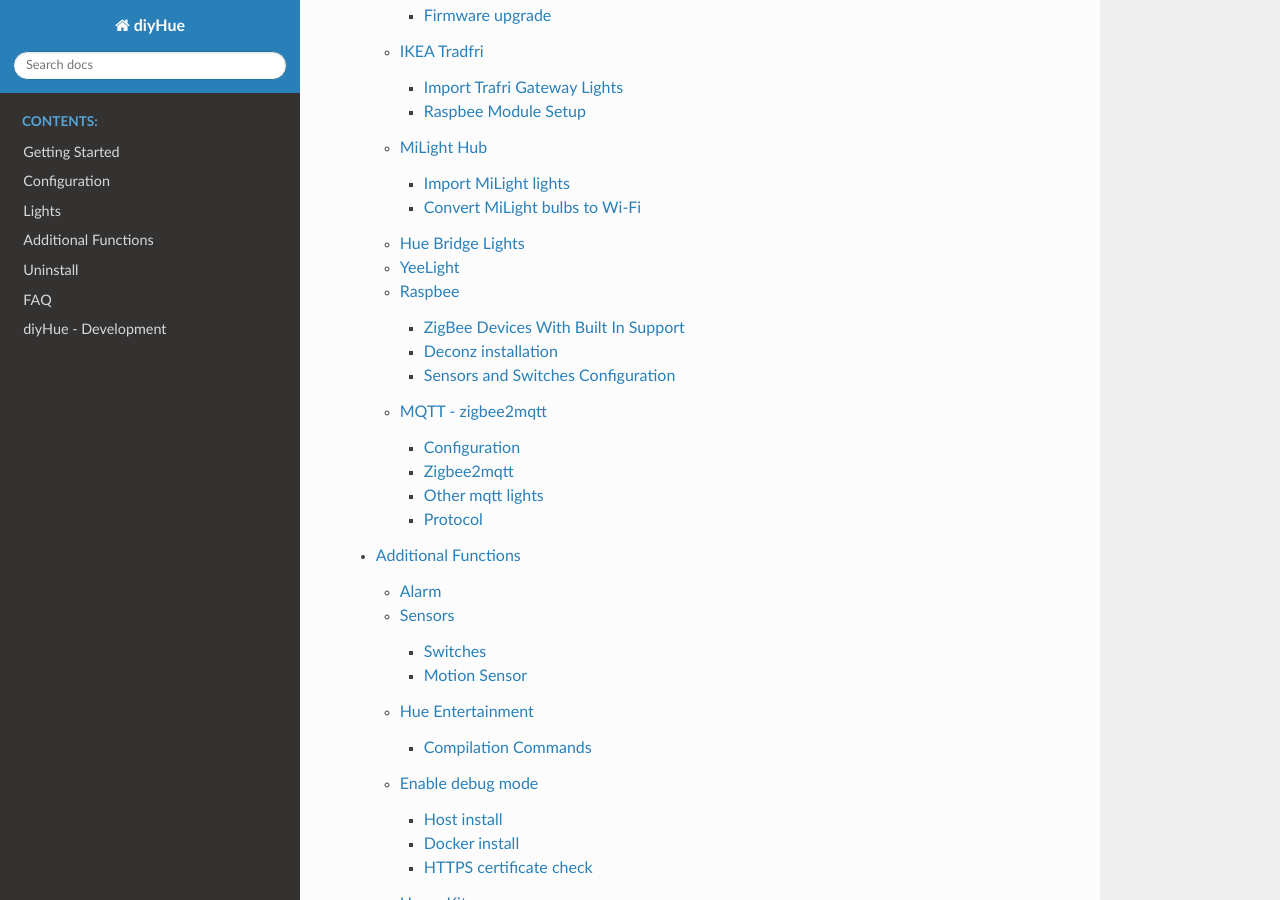
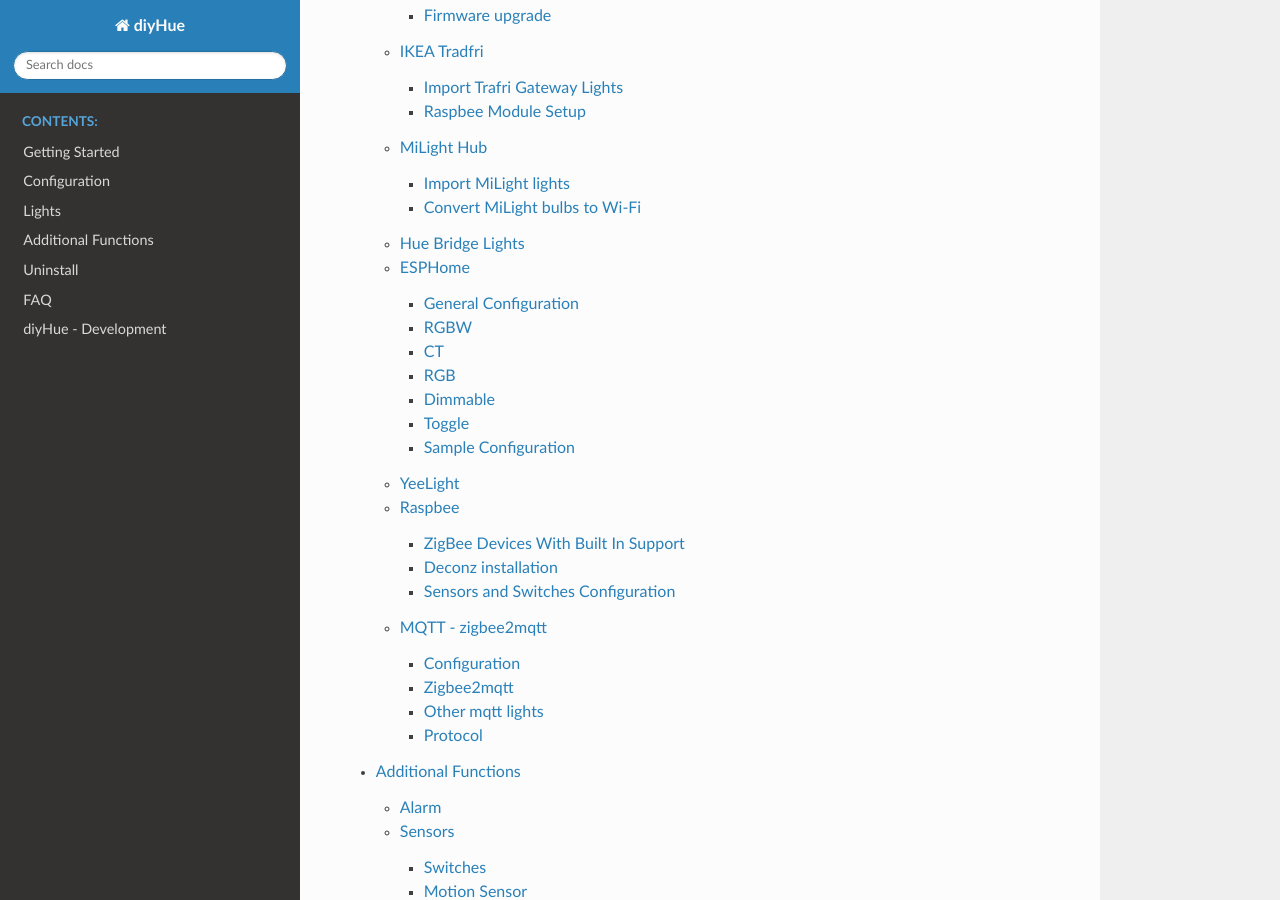
Before and after one commit to diyhue/ReadTheDocs, a Sphinx documentation site: the page built from source/index.rst, in a window 1280 px wide and 900 px high, scrolled down 768 px. Built offline with Sphinx 7.4.7 and the Read the Docs theme 2.0.0, drawn with Linux system fonts in a browser that asks for light colours; some of the changed lines change nothing that is shown.

Commit message:
ESPHome Documentation
Probably should have been here from the start

```diff
--- /dev/null
+++ b/source/lights/esphome.rst
@@ -0,0 +1,181 @@
+ESPHome
+========
+
+ESPHome currently only works with a light node at a time (one light control per ESPHome device). This protocol may even work with switches that are mapped as lights in ESPHome, making it very flexible and ideal for a large variety of devices.
+
+Supported modes of operation are:
+
+* RGBW
+* CT
+* RGB
+* Dimmable
+* Toggle
+
+General Configuration
+---------
+
+All devices must have a text sensor:
+
+.. code-block:: JSON
+
+  {"esphome_diyhue_light;mac_address;light_name;ct_boost;rgb_boost"}
+
+Replace the values as follows:
+
+* ``esphome_diyhue_light``: cannot be changed and must remain here to allow for proper detection of the light by diyHue
+* ``mac_address``: replace with the MAC address of the device
+* ``light_name``: replace with the name of the light
+* ``ct_boost``: this value is utilized by diyHue to increase/decrease the default brightness of the CT light. Set this value to 0 to disable the feature. Must be an integer.
+* ``rgb_boost``: same as ct_boost except will apply for the RGB component of the light.
+
+**Important: ct_boost and rgb_boost must have a numeral value regardless of the bulb's capabilities. For bulbs that are dimmable and toggle, simply set these values to 0.**
+
+The alert switch will be called when the bulb is requested to be located. As it stands now, it is not ideal as it does not return the light to the original state.
+
+RGBW
+---------
+
+Including a white_led and a color_led light in the configuration will allow diyHue to automatically detect the devices as an RGBW device.
+
+CT
+---------
+
+Include a white_led light to mark the light as a CT light.
+
+RGB
+---------
+
+Include a color_led light to mark the light as a RGB light.
+
+Dimmable
+---------
+
+Include a dimmable_led light to mark the light as a Dimmable light.
+
+Toggle
+---------
+
+Include a toggle_led light to mark the light as a Toggle light.
+
+Sample Configuration
+---------
+
+This is a sample configuration for a RGBW light, namely the `Feit Electric Smart Bulb <https://templates.blakadder.com/feit_electric-OM60RGBWCAAG.html>`_. This configuration can be modified using the above information to integrate practically any type of light ESPHome supports with diyHue.
+
+.. code-block:: YAML
+
+  esphome:
+    name: light1
+    platform: ESP8266
+    board: esp01_1m
+
+  ota:
+    password: "redacted"
+
+  wifi:
+    ssid: "redacted"
+    password: "redacted"
+
+    ap:
+     ssid: "ESPhome light1"
+
+  # Enable logging
+  logger:
+    level: DEBUG
+
+  # Enable Home Assistant API
+  api:
+    password: "redacted"
+
+  power_supply:
+    - id: 'fast_led_pwr'
+      pin: GPIO13
+
+  output:
+    - platform: esp8266_pwm
+      pin: GPIO5
+      id: cold_white_gpio
+      frequency: 4000 Hz
+      inverted: False
+      min_power: 0
+      max_power: 1
+
+    - platform: esp8266_pwm
+      pin: GPIO12
+      id: warm_white_gpio
+      frequency: 4000 Hz
+      inverted: False
+      min_power: 0
+      max_power: 1
+
+  light:
+    - platform: cwww
+      id: white_led
+      name: "white_led"
+      cold_white: cold_white_gpio
+      warm_white: warm_white_gpio
+      cold_white_color_temperature: 6500 K
+      warm_white_color_temperature: 2000 K
+      gamma_correct: 0.8
+      default_transition_length: 0.4s
+
+    - platform: fastled_spi
+      id: color_led
+      chipset: SM16716
+      data_pin: GPIO14
+      clock_pin: GPIO4
+      power_supply: fast_led_pwr
+      num_leds: 1
+      rgb_order: BGR
+      name: "color_led"
+      default_transition_length: 0.4s
+      gamma_correct: 0.8
+      effects:
+        - random:
+            name: Random Effect With Custom Values
+            transition_length: 5s
+            update_interval: 3s
+
+  text_sensor:
+    - platform: template
+      name: "light_id"
+      id: light_id
+      lambda: |-
+        return {"esphome_diyhue_light;mac_address;light_name;ct_boost;rgb_boost"};
+      update_interval: 24h
+
+  switch:
+    - platform: template
+      name: alert
+      id: alert
+      optimistic: true
+      turn_on_action:
+        - light.turn_off: color_led
+        - light.turn_on:
+            id: white_led
+            brightness: 100%
+            color_temperature: 4000 K
+        - delay: 1s
+        - light.turn_on:
+            id: white_led
+            brightness: 10%
+            color_temperature: 4000 K
+        - delay: 1s
+        - light.turn_on:
+            id: white_led
+            brightness: 100%
+            color_temperature: 4000 K
+        - delay: 1s
+        - light.turn_on:
+            id: white_led
+            brightness: 10%
+            color_temperature: 4000 K
+        - delay: 1s
+        - light.turn_on:
+            id: white_led
+            brightness: 100%
+            color_temperature: 4000 K
+        - switch.turn_off: alert
+
+  web_server:
+    port: 80
--- a/source/lights/index.rst
+++ b/source/lights/index.rst
@@ -9,6 +9,7 @@
     ikea
     milight
     hue
+    esphome
     yeelight
     raspbee
     mqtt
```
